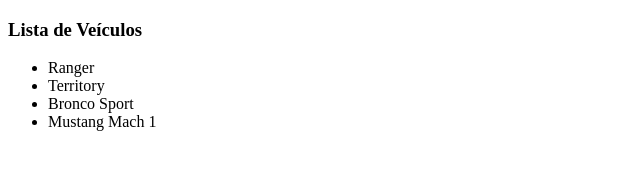
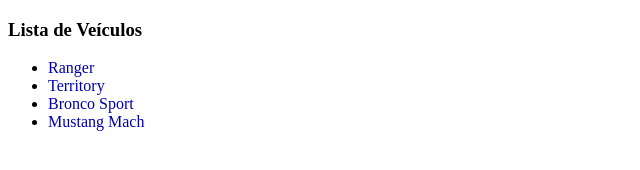
Before and after one commit to ViniciusCorreia-S/DesafioSprint-VERSIONAMENTO-E-METOLOGIAS-GEIS, a plain HTML site: page index.html in a window 1280 px wide. Shown: the whole page, without its empty margins (0-640 px from the left). Drawn offline with Linux system fonts and the light colour scheme.

Commit message:
Font para azul

```diff
--- a/index.html
+++ b/index.html
@@ -10,10 +10,10 @@
 			<section>
 				<h3> Lista de Veículos </h3>
 				<ul>
-					<li>Ranger</li>
-					<li>Territory</li>
-					<li>Bronco Sport</li>
-					<li>Mustang Mach 1</li>
+					<li><font color="#0000AA">Ranger </font></li>
+					<li><font color="#0000AA">Territory</font></li>
+					<li><font color="#0000AA">Bronco Sport</font></li>
+					<li><font color="#0000AA">Mustang Mach</font></li>
 				</ul>
 			</section>
 		</main>
```
